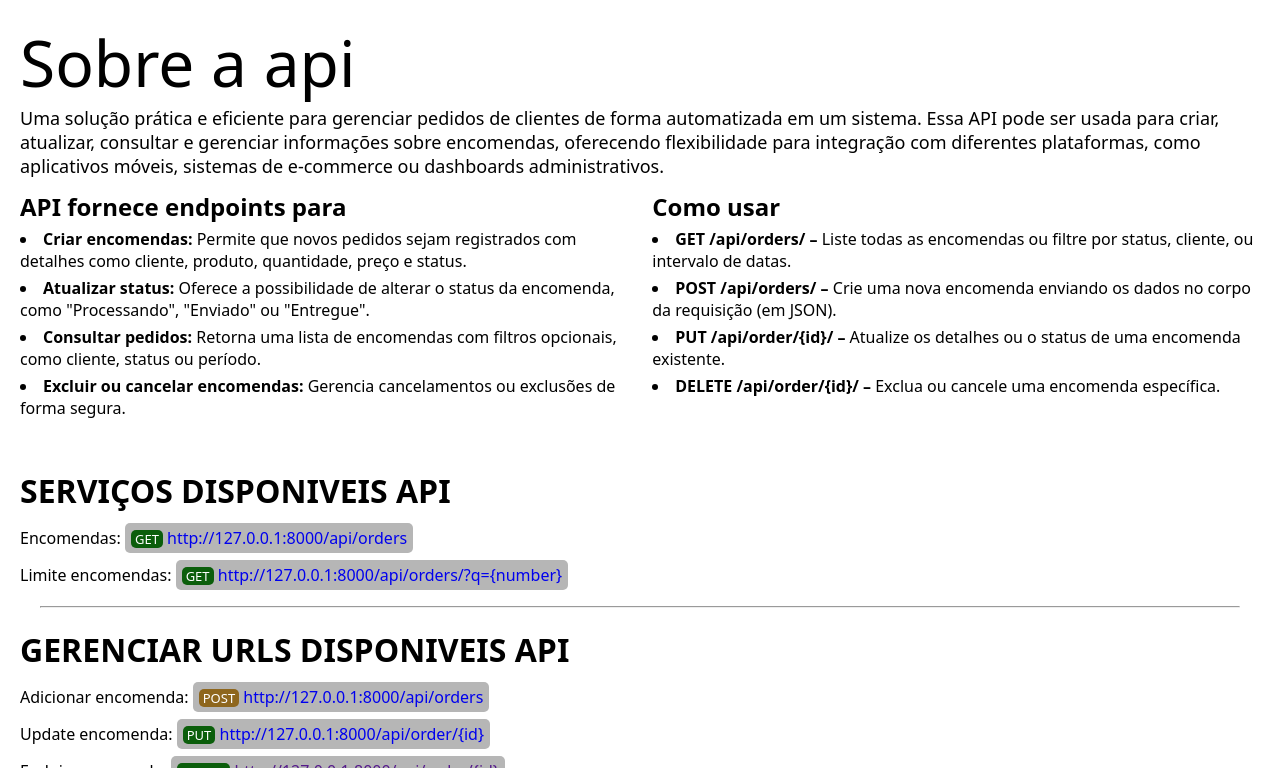
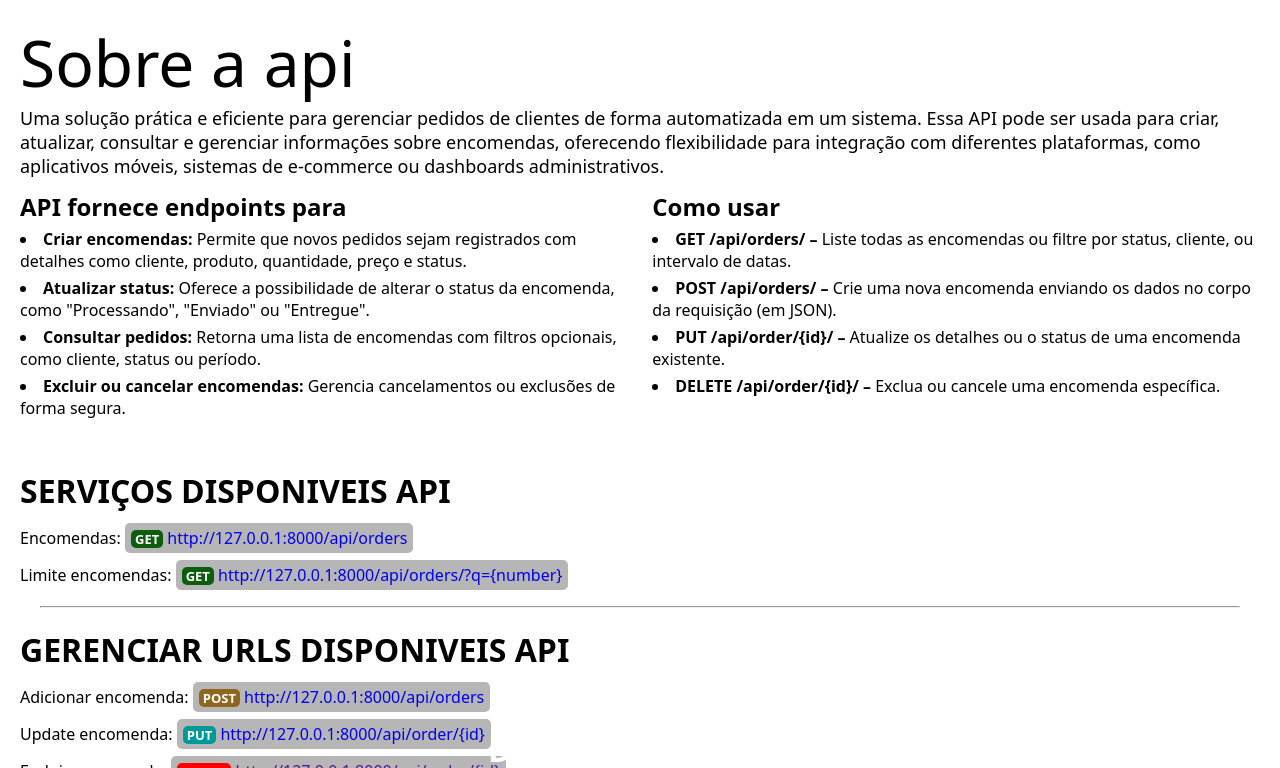
Before and after one commit to danielBRTanimacao/order-manager-api, a Django app: page / in a window 1280 px wide. Shown: the part 497-1265 px from the top of the page. Run offline with Django 5.2, Linux system fonts and the light colour scheme.

```diff
--- a/app/templates/index.html
+++ b/app/templates/index.html
@@ -76,6 +76,7 @@
                 text-decoration: none;
             }
             .special-a li a span {
+                font-weight: 600;
                 background-color: rgb(11, 94, 11);
                 padding: 0 4px;
                 color: white;
@@ -370,7 +371,9 @@
                         >Update encomenda:</span
                     >
                     <a href="#"
-                        ><span>PUT</span>
+                        ><span style="background-color: rgb(0, 153, 153)"
+                            >PUT</span
+                        >
                         http://127.0.0.1:8000/api/order/{id}</a
                     >
                 </li>
@@ -381,13 +384,22 @@
                         >Excluir encomenda:</span
                     >
                     <a href=""
-                        ><span>DELETE</span>
+                        ><span style="background-color: red">DELETE</span>
                         http://127.0.0.1:8000/api/order/{id}</a
                     >
                 </li>
             </ul>
         </main>
-        <footer class="container">footer</footer>
+        <footer class="container" style="height: 200px">
+            <div style="text-align: center; width: 100%">
+                <h1 data-lang-en="API Docs" data-lang-pt="Documentação API">
+                    Documentação API
+                </h1>
+                <div>
+                    <img src="aoba" alt="img-logo" />
+                </div>
+            </div>
+        </footer>
         <script>
             const languageSelect = document.getElementById("changeLanguage");
 
```
Also changed, not shown: README.md.
